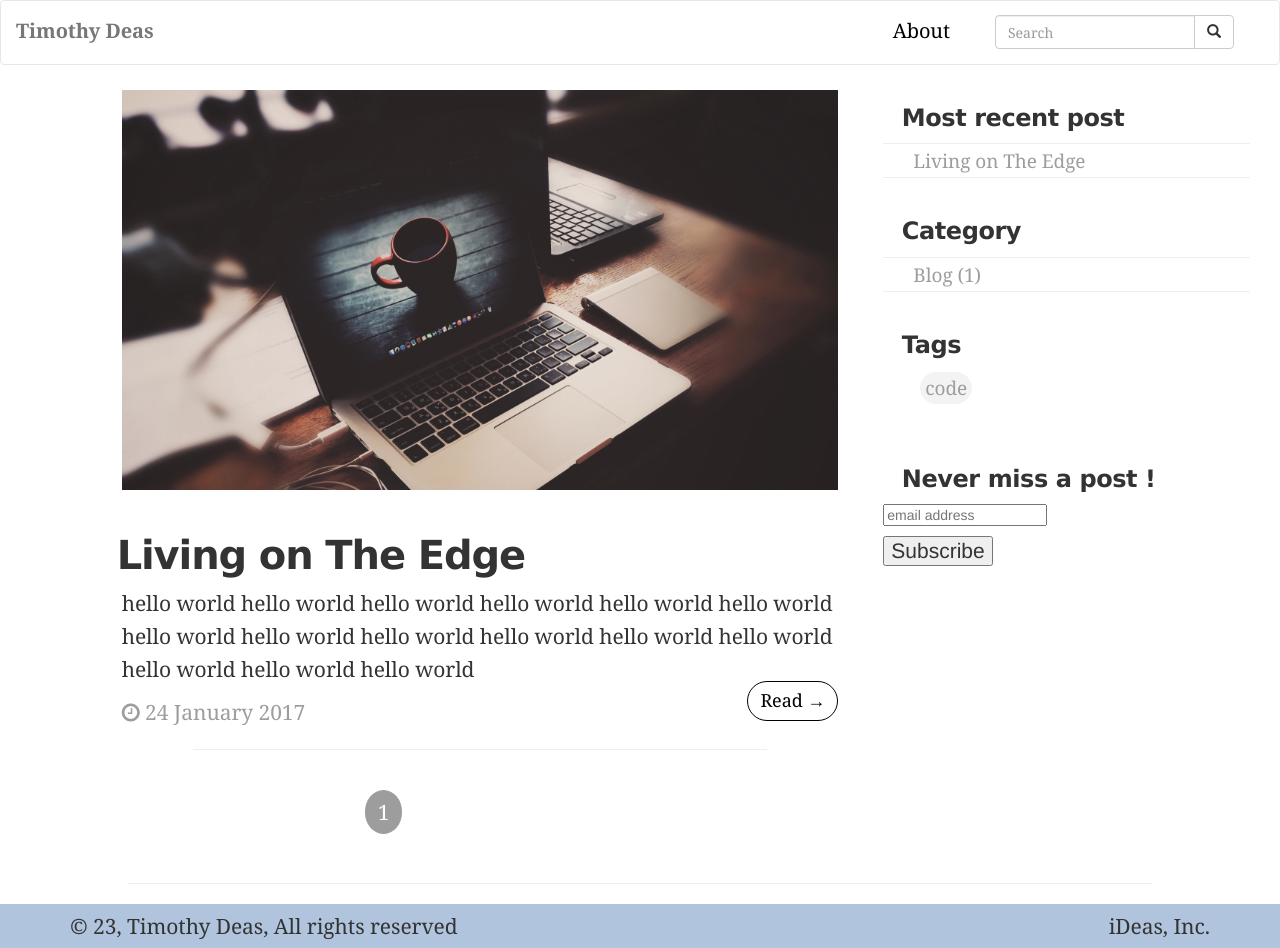
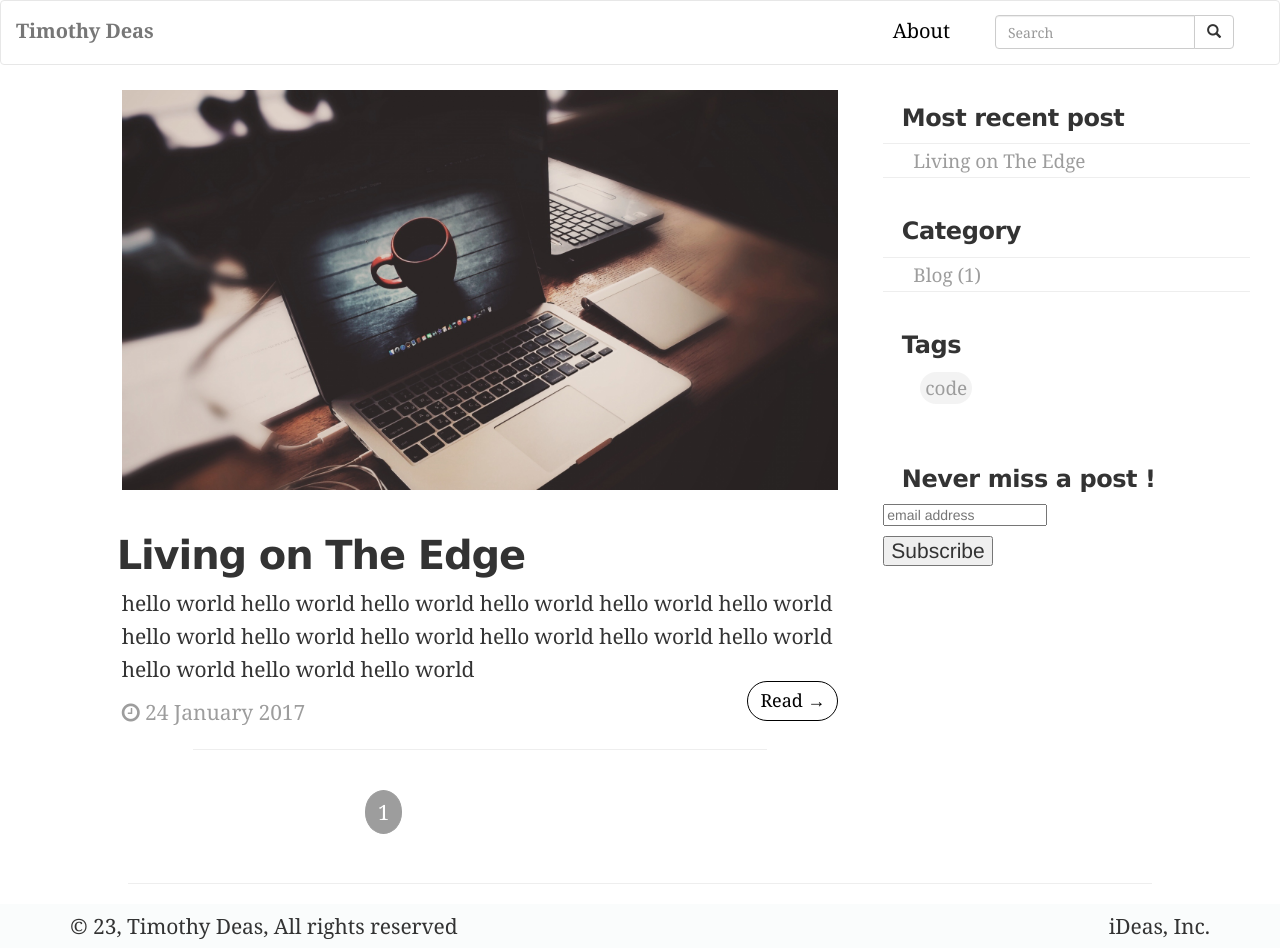
Before and after one commit to thEnchanter/thenchanter.github.io, a Jekyll site: the page built from index.html, in a window 1280 px wide and 948 px high. Built offline with Jekyll 4.4.1, drawn with Linux system fonts in a browser that asks for light colours; the list of posts is cut into pages by our own code; comment, search, counter and statistics services are not loaded.

Commit message:
Update custom.css

```diff
--- a/css/custom.css
+++ b/css/custom.css
@@ -385,7 +385,7 @@ body::-webkit-scrollbar-thumb {
 }
 
 .footer-bottom {
-    background-color: #b0c4de;
+    background-color: #fafcfc;
     min-height: 30px;
     width: 100%;
 }
```
